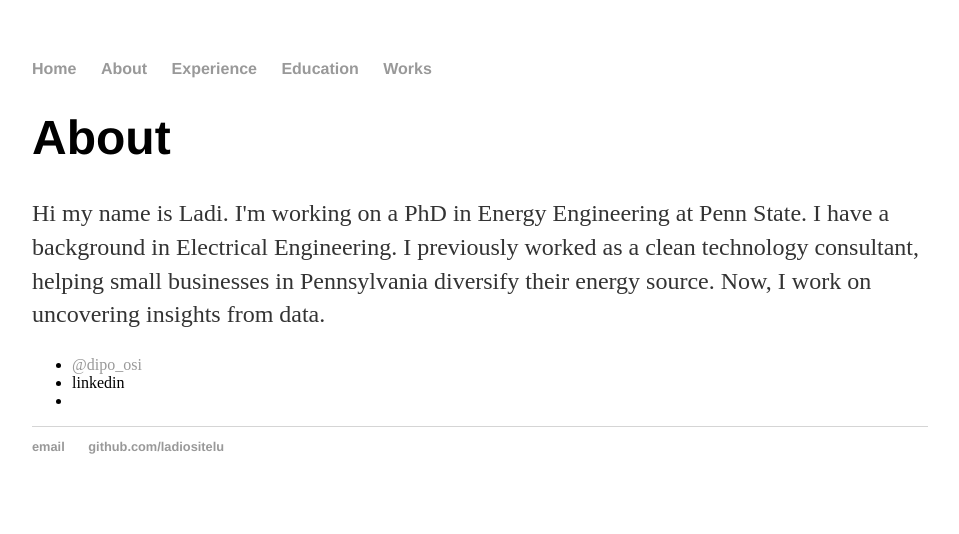
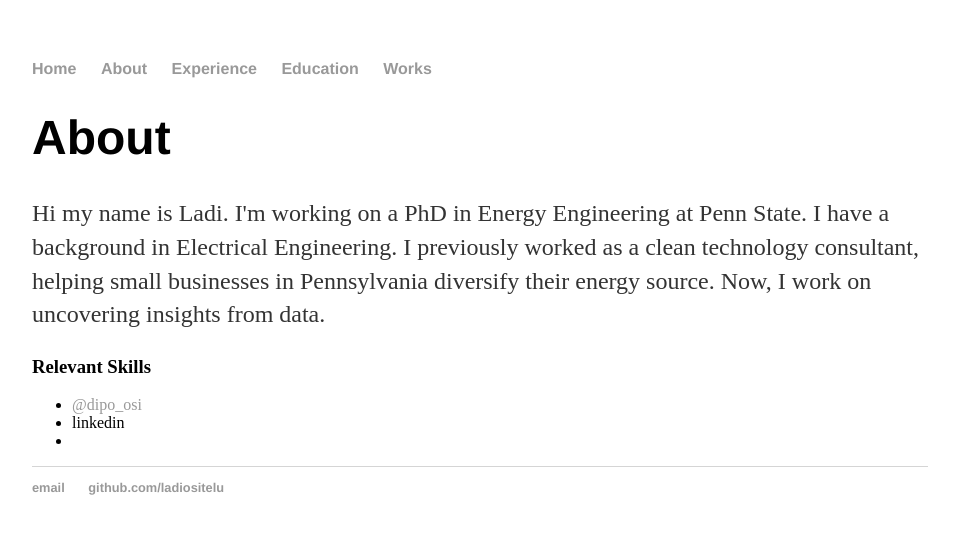
Before and after one commit to ladiositelu/ladiositelu.github.io, a Jekyll site: the page built from About/index.html, in a window 1280 px wide. Shown: the top 534 px of the page, without its empty margins (160-1119 px from the left). Built offline with Jekyll 4.4.1, drawn with Linux system fonts in a browser that asks for light colours.

Commit message:
Update index.html

```diff
--- a/About/index.html
+++ b/About/index.html
@@ -7,6 +7,7 @@ title: About Ladi
 			<h1>About</h1>
 			<p>Hi my name is Ladi. I'm working on a PhD in Energy Engineering at Penn State. I have a background in Electrical Engineering.  I previously worked as a clean technology consultant, helping small businesses in Pennsylvania diversify their energy source. Now, I work on uncovering insights from data.</p>
 
+			<h3>Relevant Skills</h3>
 
 			<ul class="contacts">
 				<li><a href="https://twitter.com/dipo_osi">@dipo_osi</a></li>
```
